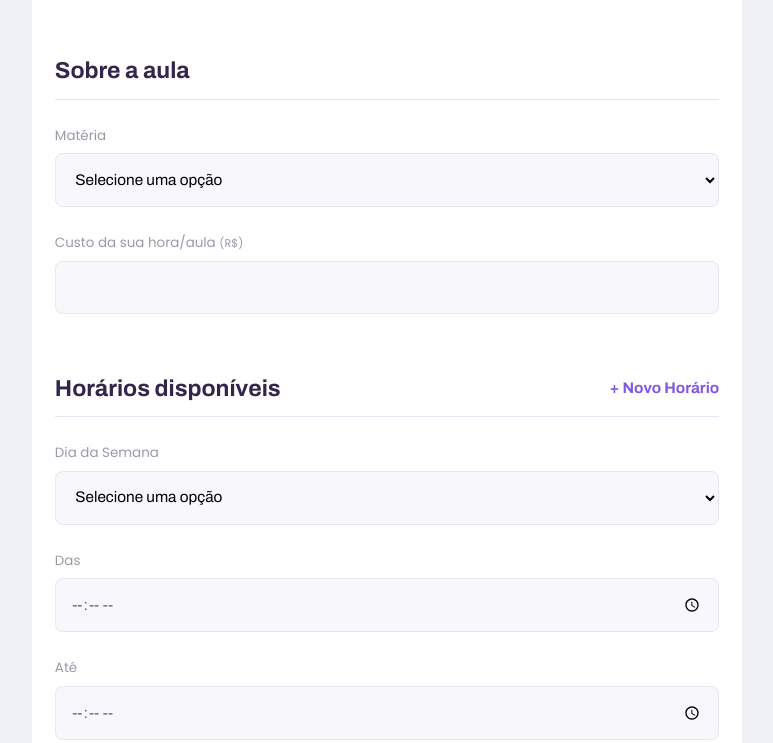
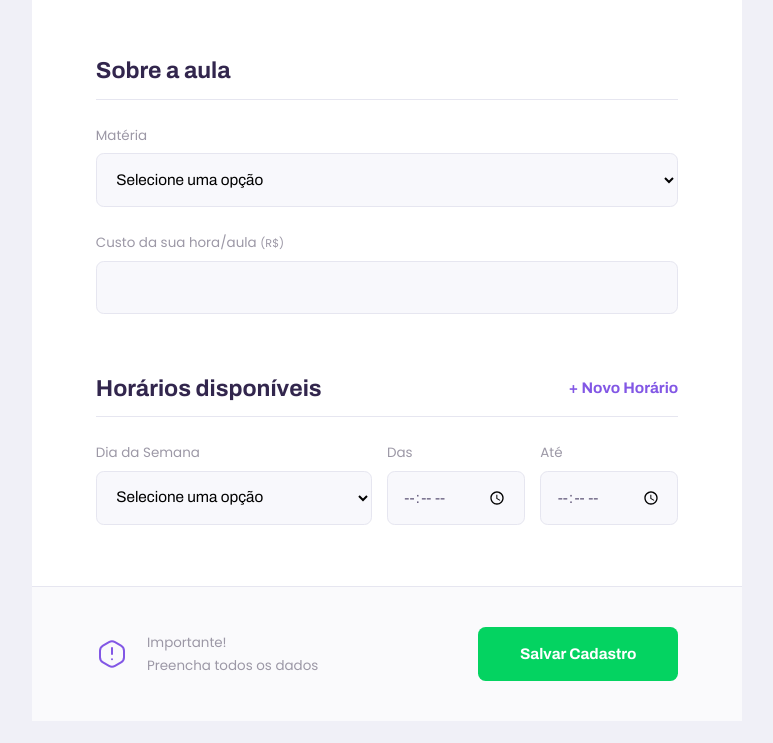
Before and after one commit to gabrielamenezes/proffy-project, a plain HTML site: page give-classes.html in a window 1280 px wide. Shown: the part 951-1694 px from the top of the page, without its empty margins (253-1026 px from the left). After the commit the page ends 1672 px from the top, so only its background shows below. Drawn offline with Linux system fonts and the light colour scheme.

Commit message:
Finalização Desktop

```diff
--- a/partials/page-give-classes.css
+++ b/partials/page-give-classes.css
@@ -112,4 +112,34 @@
     #page-give-classes #container {
         max-width: 100vw;
     }
+
+    #page-give-classes .page-header .header-content {
+        margin-bottom: 0;
+    }
+    #page-give-classes main fieldset {
+        padding: 0 64px;
+    }
+    .schedule-item {
+        display: grid;
+        grid-template-columns: 2fr 1fr 1fr;
+        column-gap: 1.6rem;
+    }
+
+    #page-give-classes #schedule-items .select-block + .input-block,
+    #page-give-classes #schedule-items .input-block + .input-block {
+        margin-top: 0;
+    }
+
+    #page-give-classes main footer {
+        padding: 40px 64px;
+        display: flex;
+        justify-content: space-between;
+        align-items: center;
+    }
+
+    #page-give-classes main footer button {
+        margin-top: 0;
+        width: 200px;
+
+    }
 }
```
